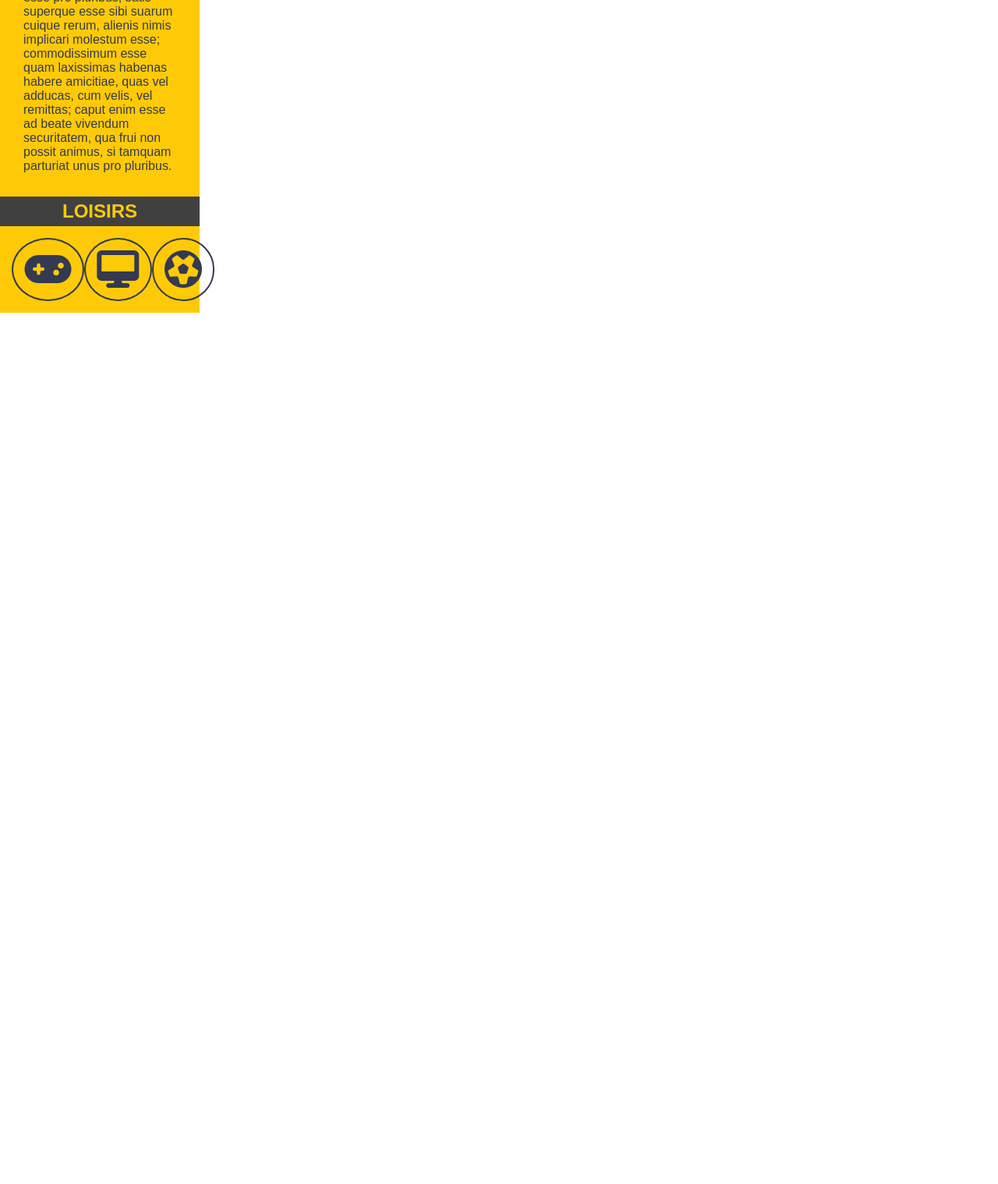
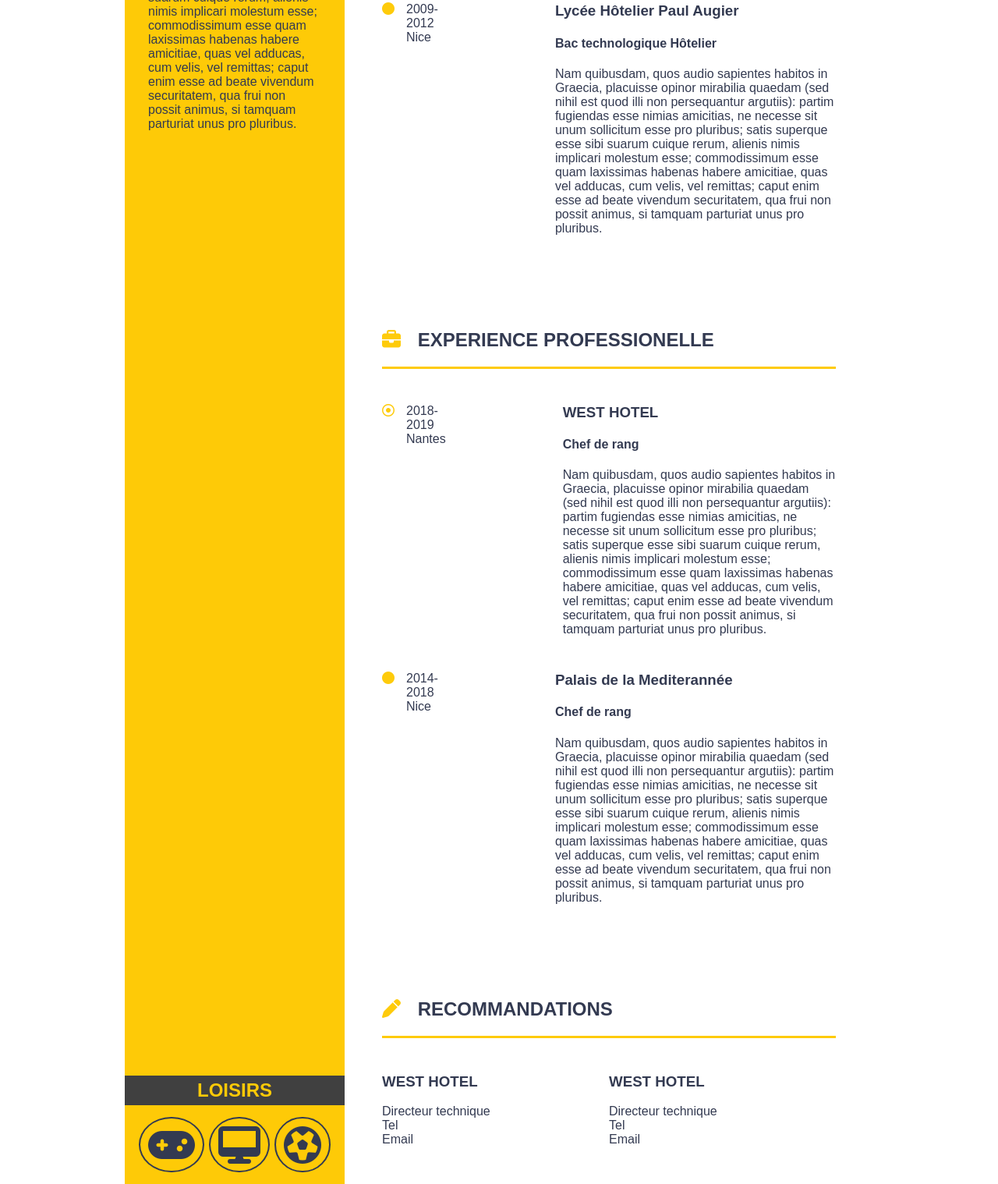
Before and after one commit to AxelDevisse/cv, a plain HTML site: page index.html in a window 1280 px wide. Shown: the part 742-2260 px from the top of the page at 78% size. Before the commit the page ends 1143 px from the top, so only its background shows below. Drawn offline with Linux system fonts and the light colour scheme; a web font is replaced by a local one.

Commit message:
home_done

```diff
--- a/index.html
+++ b/index.html
@@ -57,16 +57,94 @@
 
         	</header>
 
-        	<article class="school">
+        	<article class="block">
+        		<header>
         		<h2>
-        		<i class="fas fa-graduation-cap"></i>
-        	Formation</h2>
+        			<i class="fas fa-graduation-cap"></i>
+        			Formation
+        		</h2>
+        	</header>
+        		<div class="info">
+        			<div class="date">
+        				<i class="far fa-dot-circle"></i>
+        				<p>2019-2020
+        				Nantes</p>
+        			</div>
+        			<div class="description">
+        			<h3>OPENCLASSROOMS</h3>
+        			<h4>Développeur web</h4>
+        			<p>Nam quibusdam, quos audio sapientes habitos in Graecia, placuisse opinor mirabilia quaedam (sed nihil est quod illi non persequantur argutiis): partim fugiendas esse nimias amicitias, ne necesse sit unum sollicitum esse pro pluribus; satis superque esse sibi suarum cuique rerum, alienis nimis implicari molestum esse; commodissimum esse quam laxissimas habenas habere amicitiae, quas vel adducas, cum velis, vel remittas; caput enim esse ad beate vivendum securitatem, qua frui non possit animus, si tamquam parturiat unus pro pluribus.</p></div>
+        		</div>
+        		<div class="info">
+        			<div class="date">
+        				<i class="fas fa-circle"></i>
+        				<p>2009-2012
+        				Nice</p>
+        			</div>
+        			<div class="description">
+        			<h3> Lycée Hôtelier Paul Augier</h3>
+        			<h4>Bac technologique Hôtelier</h4>
+        			<p>Nam quibusdam, quos audio sapientes habitos in Graecia, placuisse opinor mirabilia quaedam (sed nihil est quod illi non persequantur argutiis): partim fugiendas esse nimias amicitias, ne necesse sit unum sollicitum esse pro pluribus; satis superque esse sibi suarum cuique rerum, alienis nimis implicari molestum esse; commodissimum esse quam laxissimas habenas habere amicitiae, quas vel adducas, cum velis, vel remittas; caput enim esse ad beate vivendum securitatem, qua frui non possit animus, si tamquam parturiat unus pro pluribus.</p></div>
+
+        		</div>
         	</article>
 
-        	<article class="exp">
+        	<article class="block">
+        		<header>
+        			<h2>
+        				<i class="fas fa-briefcase"></i>
+        				EXPERIENCE PROFESSIONELLE
+        			</h2>
+        		</header>
+
+        		<div class="info">
+        			<div class="date">
+        				<i class="far fa-dot-circle"></i>
+        				<p>2018-2019
+        				Nantes</p>
+        			</div>
+        				<div class="description">
+        					<h3>WEST HOTEL</h3>
+        					<h4>Chef de rang</h4>
+        					<p>Nam quibusdam, quos audio sapientes habitos in Graecia, placuisse opinor mirabilia quaedam (sed nihil est quod illi non persequantur argutiis): partim fugiendas esse nimias amicitias, ne necesse sit unum sollicitum esse pro pluribus; satis superque esse sibi suarum cuique rerum, alienis nimis implicari molestum esse; commodissimum esse quam laxissimas habenas habere amicitiae, quas vel adducas, cum velis, vel remittas; caput enim esse ad beate vivendum securitatem, qua frui non possit animus, si tamquam parturiat unus pro pluribus.</p></div>
+        				</div>
+
+        					<div class="info">
+        			<div class="date">
+        				<i class="fas fa-circle"></i>
+        				<p>2014-2018
+        				Nice</p>
+        			</div>
+        				<div class="description">
+        					<h3>Palais de la Mediterannée</h3>
+        					<h4>Chef de rang</h4>
+        					<p>Nam quibusdam, quos audio sapientes habitos in Graecia, placuisse opinor mirabilia quaedam (sed nihil est quod illi non persequantur argutiis): partim fugiendas esse nimias amicitias, ne necesse sit unum sollicitum esse pro pluribus; satis superque esse sibi suarum cuique rerum, alienis nimis implicari molestum esse; commodissimum esse quam laxissimas habenas habere amicitiae, quas vel adducas, cum velis, vel remittas; caput enim esse ad beate vivendum securitatem, qua frui non possit animus, si tamquam parturiat unus pro pluribus.</p></div>
+        				</div>
         	</article>
 
-        	<article class="recommandations">
+        	<article class="block">
+        		<header>
+        			<h2>
+        				<i class="fas fa-pen"></i>
+        				RECOMMANDATIONS
+        			</h2>
+        		</header>
+
+        		<div class="recommandations_block">
+        			<div class="recommandation_info">
+        				<h3>WEST HOTEL</h3>
+        				<p>Directeur technique</p>
+        				<p>Tel</p>
+        				<p>Email</p>
+        			</div>
+        			<div class="recommandation_info">
+        				<h3>WEST HOTEL</h3>
+        					<p>Directeur technique</p>
+        					<p>Tel</p>
+        					<p>Email</p>
+        			</div>
+        		</div>
+
         	</article>
         </section>
 
--- a/style.css
+++ b/style.css
@@ -8,7 +8,7 @@
 }
 
 body {
-	width: 100%;
+	width: 75%;
 	margin: 0 auto;
 	display: flex;
 	font-family: Roboto-Regular, sans-serif;
@@ -17,7 +17,8 @@ body {
 
 aside{
 	background-color: rgb(254,202,7);
-	width: 20%;
+	width: 30%;
+	position: relative;
 }
 
 .about p{
@@ -34,7 +35,9 @@ aside{
 
 }
 
-h2{
+aside h2{
+	background-color: rgb(64,64,64);
+	color: rgb(254,202,7);
 	text-align: center;
 	font-style: bold;
 	padding-bottom: 5px;
@@ -42,20 +45,10 @@ h2{
 	margin: 0;
 }
 
-aside h2{
-	background-color: rgb(64,64,64);
-	color: rgb(254,202,7);
-}
-
 span
 {
 	color: rgb(254,203,11);
 	font-weight: bold;
-}
-
-page
-{
-	display: flex;
 }
 
 img
@@ -73,13 +66,7 @@ img
 .icons i{
 	border: 2px solid ;
 	border-radius: 50%;
-	padding: 0.3em;
-}
-
-header{
-	padding-left: 200px;
-	padding-top: 100px;
-	padding-bottom: 10px;
+	padding: 0.2em;
 }
 
 header h1{
@@ -94,12 +81,58 @@ header h1{
 	bottom: ;
 }
 
-article {
-	display: flex;
-	padding-left: 200px;
-	padding-top: 150px;
+article i{
+	text-align: center;
+	color: rgb(254,203,11);
+	padding-right: 15px;
 }
 
-.article i{
-	text-align: center;
+.date{
+	display: flex;
 }
+
+.info{
+	display: flex;
+	padding-top: 45px;
+}
+
+.description{
+	margin-left: 150px;
+}
+
+article header{
+	border-bottom: 3px solid rgb(254,203,11);;
+	padding-bottom: 0px;
+	padding-left: 0px;
+}
+
+.home{
+	padding: 5%;
+}
+
+.block{
+	padding-top: 100px;
+}
+
+.home p{
+	margin: 0;
+}
+
+.home h3{
+	margin-top: 0;
+}
+
+.recommandations_block{
+	display: flex;
+	padding-top: 45px;
+}
+
+.recommandation_info{
+	flex: 1;
+}
+
+.hobbies{
+position: absolute;
+bottom: 0;
+width: 100%;
+}
```
